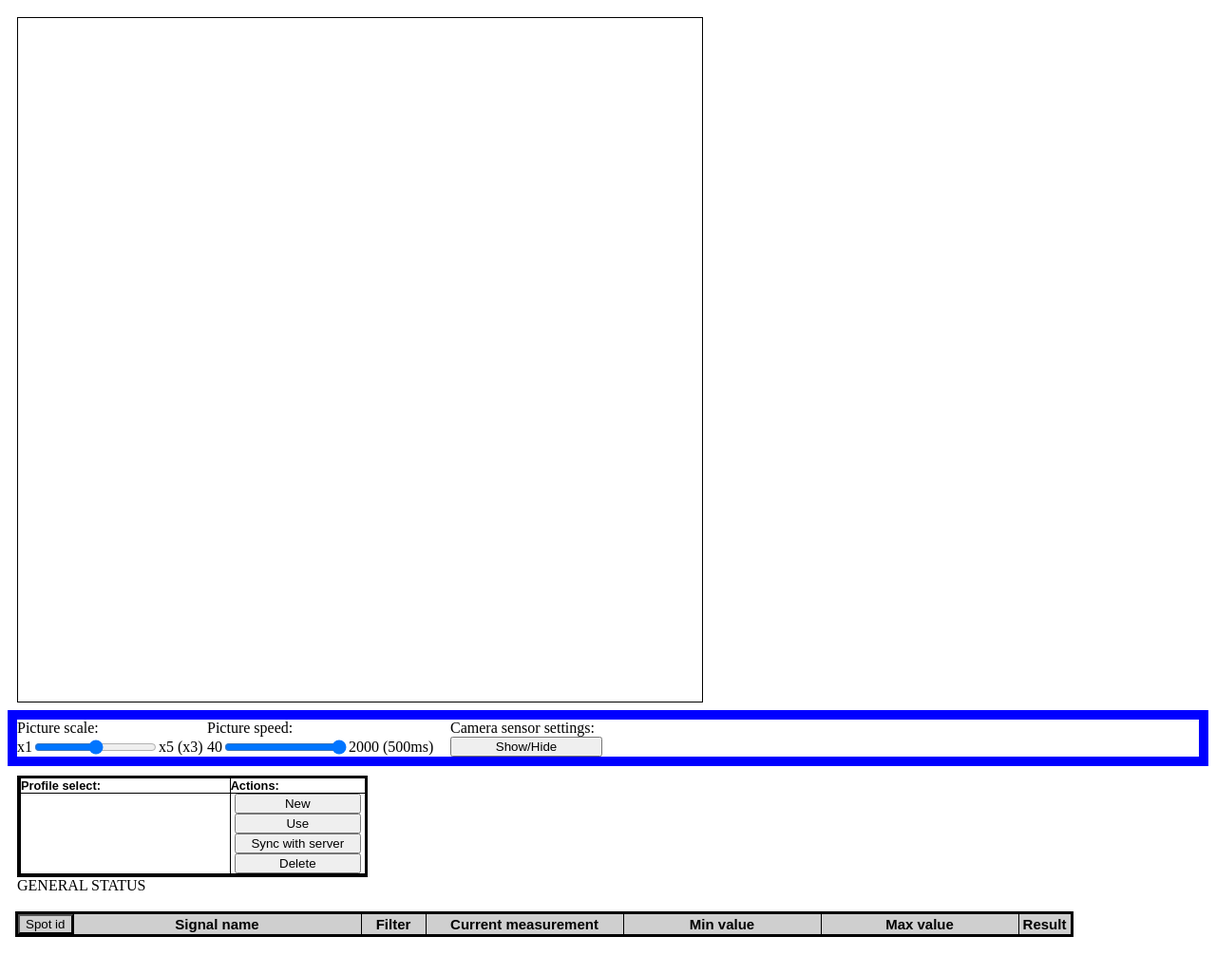
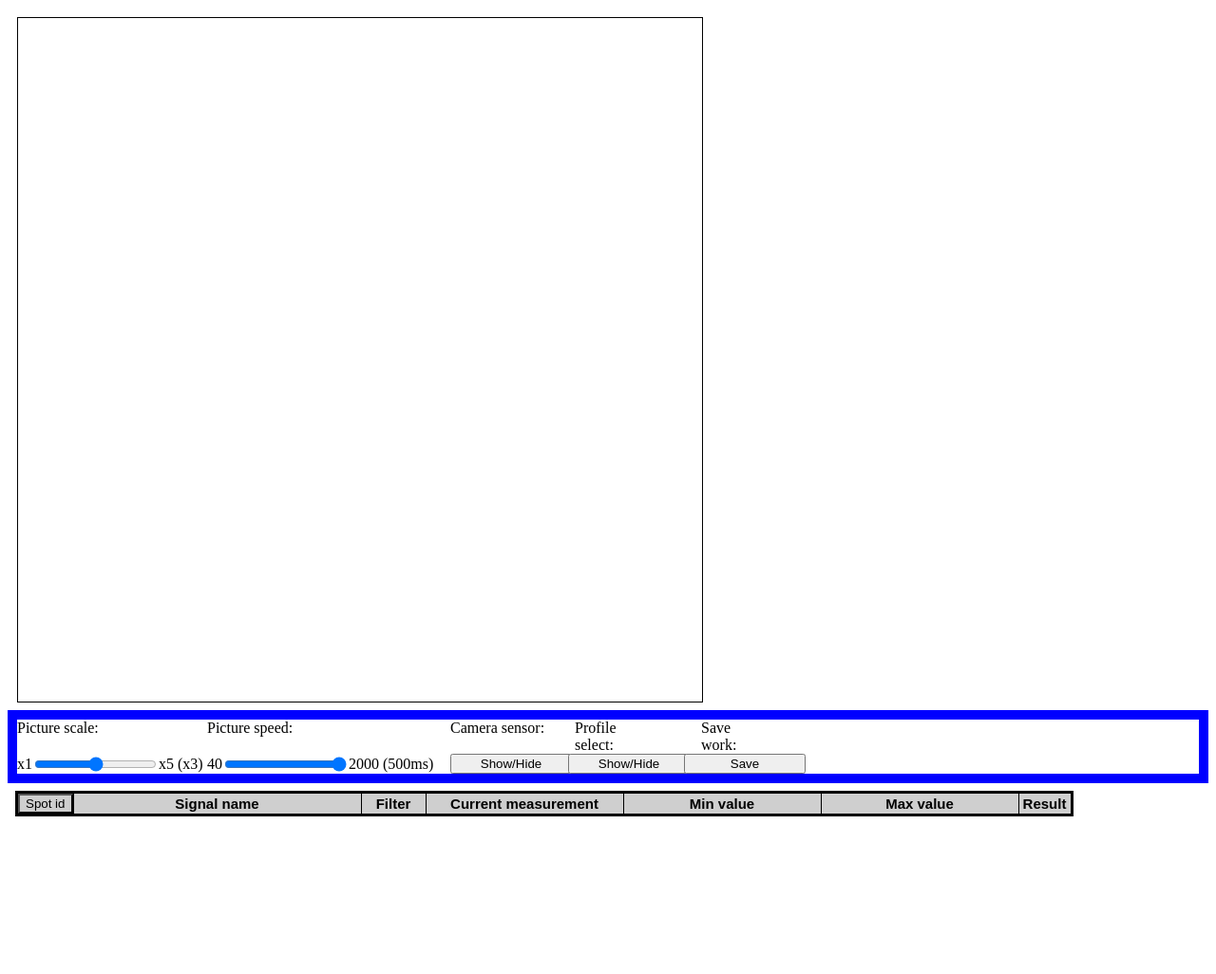
Before and after one commit to HenrikHolm1/espidf-eth-cam, a plain HTML site: page data/index.html in a window 1280 px wide. Shown: the whole page at 95% size. After the commit the page ends 997 px from the top, so only its background shows below. Drawn offline with Linux system fonts and the light colour scheme; no server answers; files whose address does not match are found by name.

Commit message:
index.html: profile select, save work toggle. fix of gen json of work from iframe instead of doc

```diff
--- a/data/calstyle.css
+++ b/data/calstyle.css
@@ -136,7 +136,7 @@ table.rgb, table.rgb_i {
 }
 .grid-container {
   display: grid;
-  grid-template-columns: 25ch 32ch 20ch;
+  grid-template-columns: 25ch 32ch 13ch 14ch 14ch;
   gap: 0px;
   background-color: white;
   padding: 0px;
--- a/data/index.html
+++ b/data/index.html
@@ -22,7 +22,9 @@
     <div class="grid-container">
       <div>Picture scale:</div>
       <div>Picture speed:</div>
-      <div>Camera sensor settings:</div>
+      <div>Camera sensor:</div>
+      <div style="margin-left:27px;">Profile select:</div>
+      <div style="margin-left:48px;">Save work:</div>
       <div style="display: flex; flex-flow: row; align-items: center; justify-content: flex-start;">
         <label>x1</label>
         <input id="pic_sc" type ="range" max="5" min="1" step="1" value="0" oninput="document.getElementById('pic_sc_val').innerHTML = 'x5 (x' + this.value + ')'"></input>
@@ -33,7 +35,9 @@
         <input id="pic_sp" type ="range" max="2000" min="40" step="1" value="500" onchange="show_period(this.value)" oninput="show_period(this.value)"></input>
         <label id="pic_sp_val">2000 (500ms)</label>
       </div>
-      <button style="width:100%;" type='button' onclick="document.getElementById('sensor_t').hidden ^= true;">Show/Hide</button>
+      <button style="width:128px;" type='button' onclick="document.getElementById('sensor_t').hidden ^= true;">Show/Hide</button>
+      <button style="margin-left:20px;width:128px;" type='button' onclick="document.getElementById('profile_list_all').hidden ^= true;">Show/Hide</button>
+      <button style="margin-left:30px;width:128px;" type='button' onclick='profile_btn__new()'>Save</button>
     </div>
   </section>
   <section id="sensor_t" style="border-width:10px; border-style:solid; border-color:cyan;" hidden>
@@ -165,7 +169,7 @@
       </label>
     </div>
 </section>
-<section style="border-width:10px; border-style:solid; border-color:white;">
+<section id="profile_list_all" style="border-width:10px; border-style:solid; border-color:white;" hidden>
   <div class="gc4">
     <div><strong>Profile select:</strong></div>
     <div><strong>Actions:</strong></div>
@@ -175,15 +179,16 @@
       <button class="gc4b" id='use_profile'  type='button' onclick='profile_btn__use()'    >Use</button><br>
       <button class="gc4b" id='sync_profile' type='button' onclick='sync_profile_btn_fn()' >Sync with server</button><br>
       <button class="gc4b" id='del_profile'  type='button' onclick='del_profile_btn_fn()'  >Delete</button>
+      <button class="gc4b" id='clr_profile'  type='button' onclick='clr_profile_btn_fn()'  >Clear</button>
     </div>
   </div>
   <div id="general_status" style="width:100%;">
     <label id="general_status">GENERAL STATUS</label>
   </div>
-  <div id="profile_status_offset" style="width: 100%; overflow: hidden;">
-    <div id="profile_status"></div>
-  </div>
-</section>
+  </section>
+<div id="profile_status_offset" style="width: 100%; overflow: hidden;">
+  <div id="profile_status"></div>
+</div>
 <iframe src="" width="100%" height="160" style="border:none;"></iframe>
 </body>
 <script>
@@ -1514,12 +1519,13 @@ async function send_sensor_values_to_server2(json){
 
   function generate_json_of_work(p_name){
     var e;
+    let d = window.frames[0].document;
     var o = new Object();
     o.imW = take_bitmap.w;
     o.imH = take_bitmap.h;
     o.spots = [];
     for (sp of spots.iterate()){
-      e = document.getElementById("filter" + sp.id.toString());
+      e = d.getElementById("filter" + sp.id.toString());
       let oo = get_sp_info(sp, Number(e.value));
       o.Save = sp.save;
       o.spots.push(oo);
```
